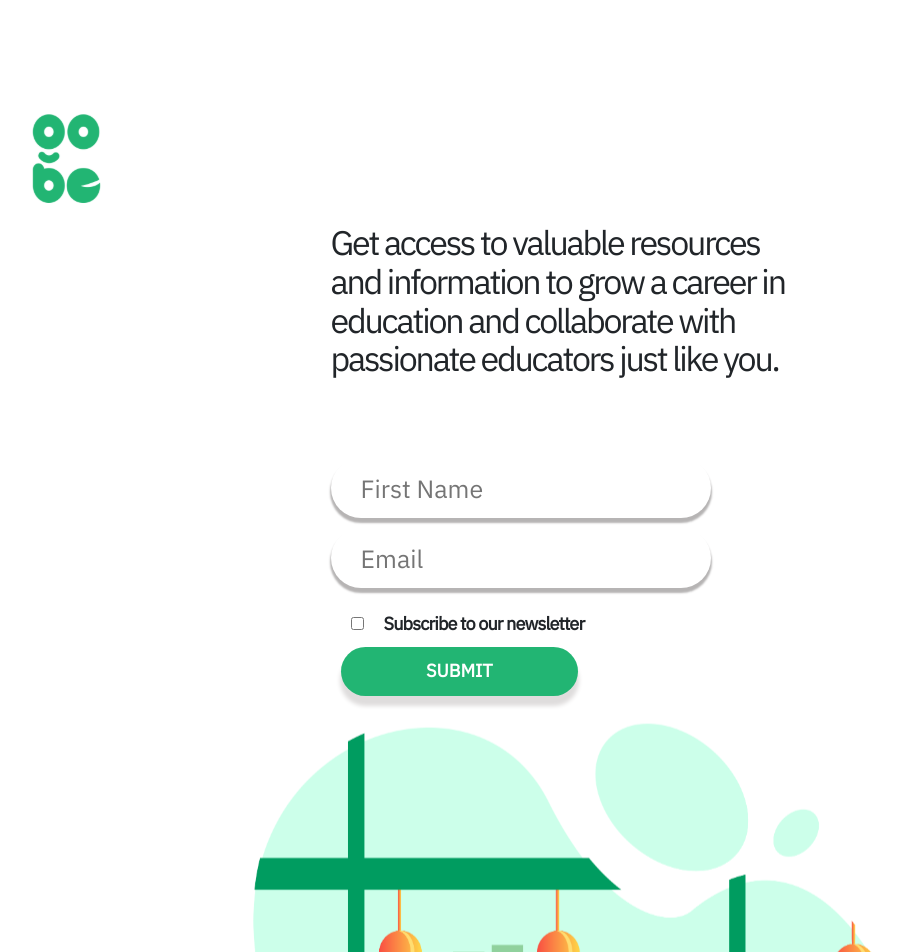
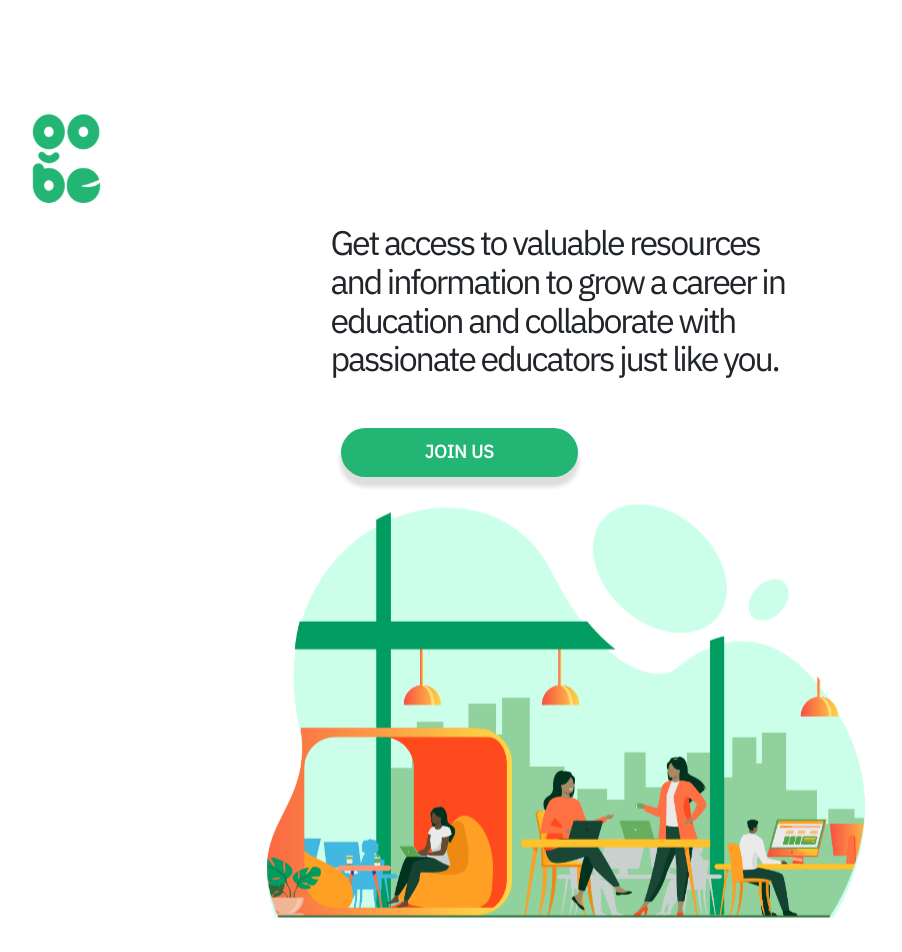
Before and after one commit to dayoolacodes/ForGo_Be, a React (Create React App) app: page / in a window 1280 px wide. Shown: the top 952 px of the page, without its empty margins (72-974 px from the left). Built offline with nearby package versions, Linux system fonts and the light colour scheme.

Commit message:
added join us

```diff
--- a/public/index.html
+++ b/public/index.html
@@ -2,7 +2,7 @@
 <html lang="en">
   <head>
     <meta charset="utf-8" />
-    <link rel="icon" href="%PUBLIC_URL%/favicon.ico" />
+    <link rel="icon" href="%PUBLIC_URL%/gobelogo.png" />
     <meta name="viewport" content="width=device-width, initial-scale=1" />
     <meta name="theme-color" content="#000000" />
     <meta
@@ -29,15 +29,6 @@
   <body>
     <noscript>You need to enable JavaScript to run this app.</noscript>
     <div id="root"></div>
-    <!--
-      This HTML file is a template.
-      If you open it directly in the browser, you will see an empty page.
 
-      You can add webfonts, meta tags, or analytics to this file.
-      The build step will place the bundled scripts into the <body> tag.
-
-      To begin the development, run `npm start` or `yarn start`.
-      To create a production bundle, use `npm run build` or `yarn build`.
-    -->
   </body>
 </html>
--- a/src/components/GoBeApp/Login/Login.js
+++ b/src/components/GoBeApp/Login/Login.js
@@ -23,17 +23,18 @@ const IMG = styled.img`
  animation-name: ${bounceAnimation};
  animation-duration: 25s;
  animation-iteration-count: infinite;
-`
-
+ `
 
 
 
 const Login = () => {
     const [firstName, setFirstName] = useState('');
     const [email, setEmail] = useState('');
-   const  [check, setCheck] = useState(false)
+    const  [check, setCheck] = useState(false)
+    const [formDisplayValue, setFormDisplayValue] = useState('none')
+    const [joinUsDisplayValue, setJoinUsDisplayValue] = useState('block')
 
-   const handleCheck =()=>{
+  const handleCheck =()=>{
        setCheck(!check)
    }
 
@@ -46,10 +47,17 @@ const handleEmail =(e)=>{
     // console.log(email)
 }
 
-const handleSubmit=()=>{
+const handleSubmit=(e)=>{
     //Send name and email
+    e.preventDefault();
+    alert(firstName + " Submitted!");
+    window.location.reload();
 }
 
+const handleDisplayValue=()=>{
+  setJoinUsDisplayValue('none');
+  setFormDisplayValue('block')
+}
 
     return (
         <Aux className={classes.Login}>
@@ -57,6 +65,8 @@ const handleSubmit=()=>{
                 <div className={classes.Text}>
 
                  Get access to valuable resources and information to grow a career in education and collaborate with passionate educators just like you.
+
+                <div  style={{display:formDisplayValue}}>
                 <input placeholder='First Name'
                 type='name'
                 value={firstName}
@@ -71,9 +81,22 @@ const handleSubmit=()=>{
                  className={classes.TextBox}
                  onChange={e=> handleEmail(e)}
                  />
-                <input type="checkbox" checked={check} onChange={handleCheck} name="subscribe" style={{marginLeft: "20px"}}/>
-                <span className={classes.SubscribeText} onClick={handleCheck} >Subscribe to our newsletter</span>
-                <button className={classes.Button} type='submit' onClick={handleSubmit}> Submit </button>
+                <input type="checkbox"
+                checked={check}
+                onChange={handleCheck}
+                name="subscribe"
+                style={{marginLeft: "20px"}}
+                />
+                <span className={classes.SubscribeText}
+                onClick={handleCheck} >Subscribe to our newsletter</span>
+                <button className={classes.Button}
+                type='submit'
+                onClick={handleSubmit}> Submit </button>
+                </div>
+                <button className={classes.Button}
+                style={{display:joinUsDisplayValue, marginTop: "50px"}}
+                type='submit'
+                onClick={handleDisplayValue}> Join Us </button>
                   </div>
                   <div className={classes.imgDiv}>
 
--- a/src/components/GoBeApp/Login/Login.module.css
+++ b/src/components/GoBeApp/Login/Login.module.css
@@ -78,7 +78,7 @@
 } */
 
 .imgDiv {
-  width: 800px;
+  width: 700px;
   margin: 20px 0 20px 15px;
   min-width: 400px;
   padding: 0px 0px;
@@ -89,7 +89,8 @@
 .Shadow {
   display: block;
   background-color: #22b573;
-  border: 3px solid #cccccc;
+  opacity: 0.25;
+  border: 2px solid #f4f8f5;
   width: 70%;
   margin-left: 12%;
 }
```
Also changed, not shown: public/gobelogo.png (added).
